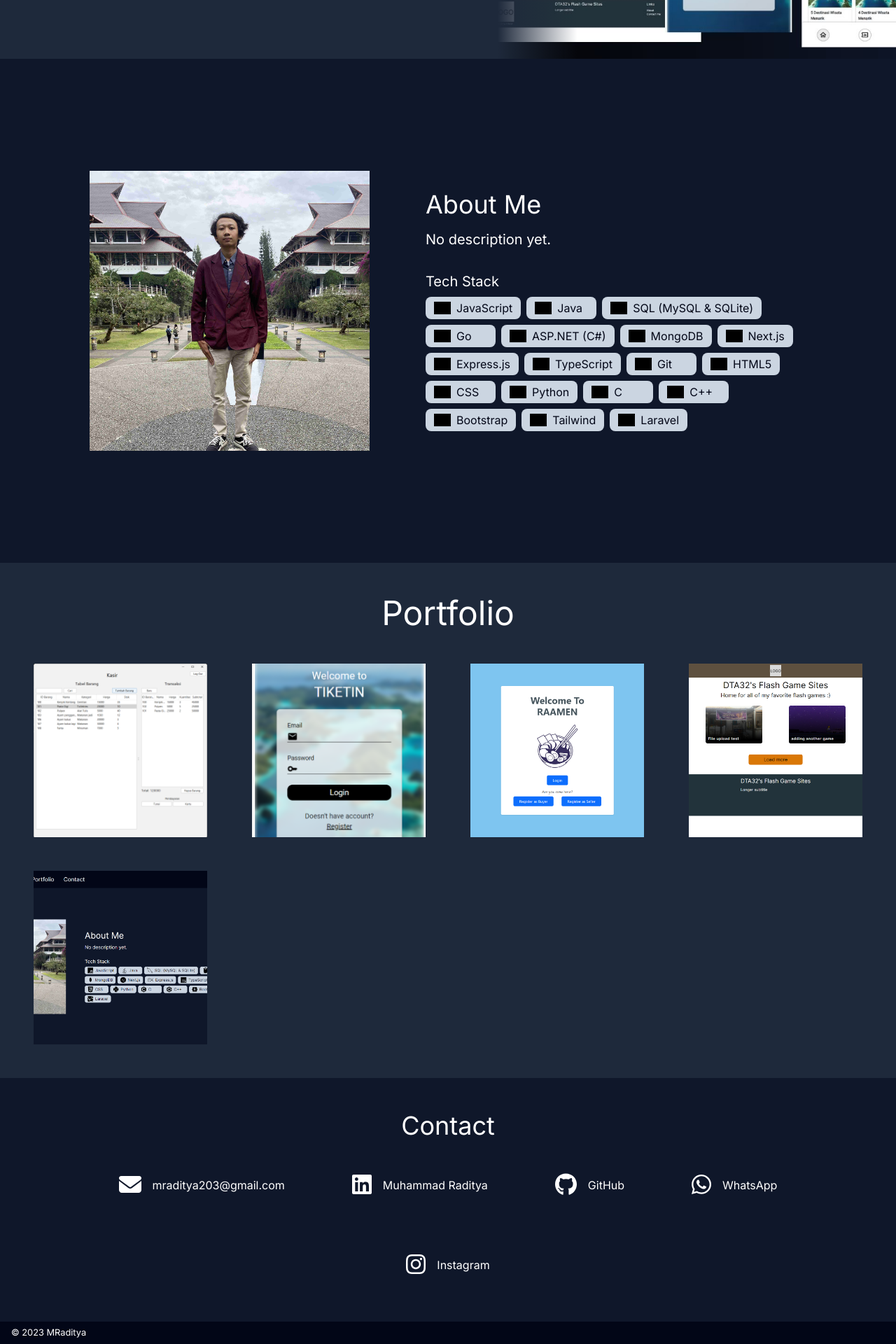
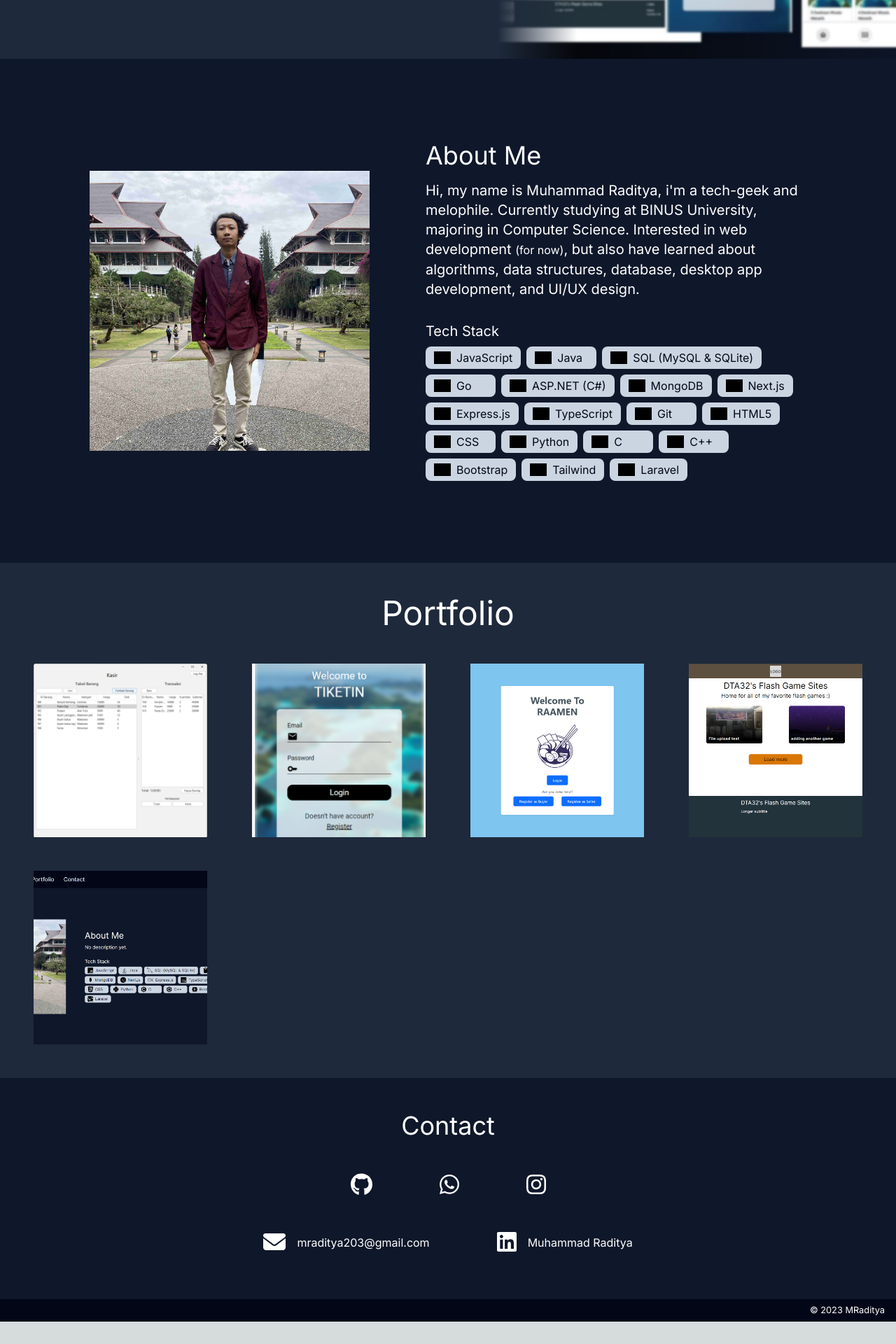
Before and after one commit to DTA32/mraditya-site, a Next.js app: page / in a window 1280 px wide. Shown: the part 716-2636 px from the top of the page at 70% size. After the commit the page ends 2604 px from the top, so only its background shows below. Built offline with nearby package versions, Linux system fonts and the light colour scheme; grey boxes are pictures that could not be loaded.

Commit message:
inputting data

```diff
--- a/src/app/components/About.tsx
+++ b/src/app/components/About.tsx
@@ -18,7 +18,13 @@ export default function About() {
       <div className="flex flex-col gap-4 w-full text-white">
         <h1 className="text-3xl md:text-4xl">About Me</h1>
         <div className="text-md sm:text-lg md:text-xl flex flex-col gap-8">
-          <p>No description yet.</p>
+          <p>
+            Hi, my name is Muhammad Raditya, i&apos;m a tech-geek and melophile.
+            Currently studying at BINUS University, majoring in Computer
+            Science. Interested in web development <small>(for now)</small>, but
+            also have learned about algorithms, data structures, database,
+            desktop app development, and UI/UX design.
+          </p>
           <div className="flex flex-col gap-2">
             <p>Tech Stack</p>
             <div className="flex flex-wrap gap-2 text-base">
--- a/src/app/components/Contact.tsx
+++ b/src/app/components/Contact.tsx
@@ -9,16 +9,31 @@ export default function Contact() {
       id="contact"
     >
       <h1 className="text-4xl text-center">Contact</h1>
-      <div className="flex flex-wrap justify-center px-12 gap-x-16 gap-y-8 md:gap-y-12">
-        {ContactsJSON.map((contact) => (
+      <div className="flex flex-col gap-4">
+        <div className="flex justify-center px-12 gap-x-16 gap-y-2">
+          {ContactsJSON.top.map((contact) => (
             <ContactCard
               key={contact.platform}
               icon={contact.icon as IconName}
               platform={contact.platform}
               username={contact.username}
               link={contact.link}
+              type={0}
             />
           ))}
+        </div>
+        <div className="flex flex-wrap justify-center px-12 gap-x-16 gap-y-2">
+          {ContactsJSON.bottom.map((contact) => (
+            <ContactCard
+              key={contact.platform}
+              icon={contact.icon as IconName}
+              platform={contact.platform}
+              username={contact.username}
+              link={contact.link}
+              type={1}
+            />
+          ))}
+        </div>
       </div>
     </section>
   );
--- a/src/app/components/ContactCard.tsx
+++ b/src/app/components/ContactCard.tsx
@@ -18,10 +18,12 @@ export default function ContactCard(props: ContactCardProps) {
   const body: JSX.Element = (
     <div className="flex flex-row gap-4 items-center hover:bg-slate-800 p-4 rounded-2xl">
       <div>{icon}</div>
-      <div className="">
-        {/* <p className="text-gray-300">{props.platform}</p> */}
-        <p className="text-ellipsis overflow-hidden">{props.username}</p>
-      </div>
+      {props.type == 1 && (
+        <div>
+          {/* <p className="text-gray-300">{props.platform}</p> */}
+          <p className="text-ellipsis overflow-hidden">{props.username}</p>
+        </div>
+      )}
     </div>
   );
 
--- a/src/app/components/Footer.tsx
+++ b/src/app/components/Footer.tsx
@@ -2,7 +2,7 @@
 
 export default function Footer() {
   return (
-    <footer className="flex flex-row items-center bg-slate-950 px-4 h-8 text-white">
+    <footer className="flex flex-row items-center justify-end bg-slate-950 px-4 h-8 text-white">
       <small>&#169; 2023 MRaditya</small>
     </footer>
   );
--- a/src/app/components/Home.tsx
+++ b/src/app/components/Home.tsx
@@ -8,8 +8,8 @@ export default function Home() {
     >
       <div className="md:col-span-5 flex flex-col justify-center px-12 bg-slate-800 max-h-[90vh] text-white">
         <h2 className="text-4xl">Hello,</h2>
-        <h2 className="text-4xl">My name is MRaditya</h2>
-        <h1 className="text-6xl">Welcome to my site</h1>
+        <h2 className="text-4xl">Welcome to</h2>
+        <h1 className="text-6xl">MRaditya Portfolio Web</h1>
       </div>
       <div className="md:col-span-4 relative max-h-[90vh]">
         <Image
--- a/src/app/data/contacts.json
+++ b/src/app/data/contacts.json
@@ -1,16 +1,5 @@
-[
 {
-        "icon": "google",
-        "platform": "Email",
-        "username": "mraditya203@gmail.com",
-        "link": "mailto:mraditya203@gmail.com"
-    },
-    {
-        "icon": "linkedin",
-        "platform": "Linkedin",
-        "username": "Muhammad Raditya",
-        "link": "https://www.linkedin.com/in/muhammad-raditya-880/"
-    },
+    "top": [
         {
             "icon": "github",
             "platform": "GitHub",
@@ -29,4 +18,19 @@
             "username": "Instagram",
             "link": "https://instagram.com/mraditya32"
         }
+    ],
+    "bottom": [
+        {
+            "icon": "google",
+            "platform": "Email",
+            "username": "mraditya203@gmail.com",
+            "link": "mailto:mraditya203@gmail.com"
+        },
+        {
+            "icon": "linkedin",
+            "platform": "Linkedin",
+            "username": "Muhammad Raditya",
+            "link": "https://www.linkedin.com/in/muhammad-raditya-880/"
+        }
     ]
+}
--- a/src/app/data/portfolio.json
+++ b/src/app/data/portfolio.json
@@ -2,7 +2,7 @@
     {
         "id": "cash-in",
         "title": "Cash-In",
-        "description": "Aplikasi kasir sederhana yang dibuat untuk memenuhi tugas akhir mata kuliah Object Oriented Programming. Aplikasi ini ditujukan untuk usaha kecil yang membutuhkan fitur manajemen barang dan transaksi yang efisien dan sederhana dengan UI yang sederhana dan akses fitur berbasis tipe user.",
+        "description": "Simple cashier app made for fulfilling Object Oriented Programming final project. This app is aimed at small businesses that need efficient and simple inventory and transaction management features with a simple UI and user role-based feature access",
         "image": [
             "kasirmenu.png",
             "spvmenu.png",
@@ -28,7 +28,7 @@
     {
         "id": "tiketin",
         "title": "TIKETIN",
-        "description": "Website pemesanan tiket pesawat yang dibuat untuk memenuhi tugas akhir mata kuliah Software Engineering. Kelebihan dari website ini adalah user dapat memilih kursi yang diinginkan saat memesan penerbangan",
+        "description": "Airline ticket reservation website made for fulfilling Software Engineering final project. Advantage of this website is user can choose desired seat when booking a flight",
         "image": [
             "login.png",
             "home.png",
@@ -65,7 +65,7 @@
     {
         "id": "raamen",
         "title": "RAAMEN",
-        "description": "Website manajemen kedai ramen yang dibuat untuk memenuhi tugas akhir mata kuliah Pattern Software Design. Pada website ini admin dapat membuat laporan penjualan, staff dapat mengelola ramen dan antrian transaksi, dan user dapat memesan ramen",
+        "description": "Ramen shop management website made for fulfilling Pattern Software Design final project, developed using Domain Driven Design. On this website, admin can create sales reports, staff can manage ramen and transaction queue, and user can order ramen",
         "image": [
             "login.png",
             "admin1.png",
@@ -101,7 +101,7 @@
     {
         "id": "dfgs",
         "title": "Flash Game Site",
-        "description": "Project pribadi yang dibuat untuk mempelajari seluruh tech stack dibawah. Website ini berisi kumpulan game berbasis Flash tahun 2010an.",
+        "description": "Personal project created to learn all of tech stack below, mainly to learn how to create backend with Express and how to fetch API on Next.js. This website contains collection of Flash-based games from the 2010s",
         "image": [
             "dfgs.png"
         ],
@@ -138,7 +138,7 @@
     {
         "id": "mraditya-site",
         "title": "MRaditya Portfolio Website",
-        "description": "Web ini.",
+        "description": "This web. Created modal window for portfolio description and hamburger for menu on mobile screen without any library (except image slideshow on modal), also focused on responsiveness to ensure nothing broken on different screen sizes",
         "image": [
             "thisweb.png"
         ],
@@ -160,6 +160,6 @@
             }
         ],
         "githubLink": "https://github.com/DTA32/mraditya-site",
-        "publicLink": ""
+        "publicLink": "https://mraditya-site.vercel.app/"
     }
 ]
--- a/src/app/types/ContactCard.ts
+++ b/src/app/types/ContactCard.ts
@@ -5,4 +5,5 @@ export interface ContactCardProps {
   platform: string;
   username: string;
   link: string;
+  type: 0 | 1;
 }
```
Also changed, not shown: public/home.jpg, public/portfolio/dfgs/dfgs.png. Lines whose indentation alone changed are shown as unchanged.
